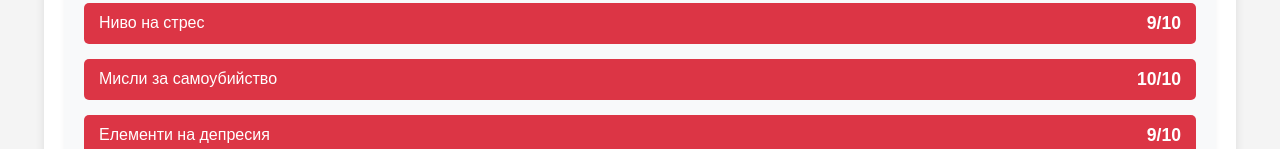
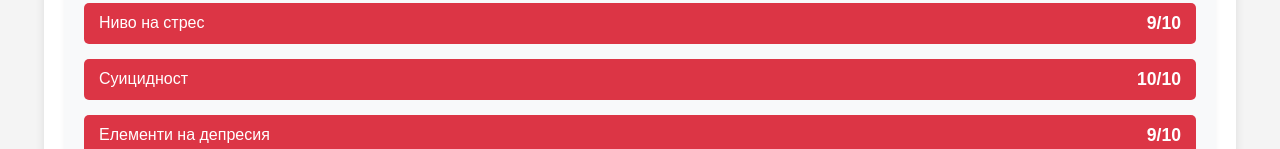
Before and after one commit to Diegoes7/hackathon_app, a React (Create React App) app: page / in a window 1280 px wide. Both pictures are taken after a click on the button "Генерирай доклад". Shown: the part 650-799 px from the top of the page. Built offline with nearby package versions, Linux system fonts and the light colour scheme.

Commit message:
add new func

```diff
--- a/src/components/mentalHealth/MentalHealthReport.tsx
+++ b/src/components/mentalHealth/MentalHealthReport.tsx
@@ -133,7 +133,7 @@ const MentalHealthReport: React.FC<MentalHealthReportProps> = ({
 	const labelsBG: { [key: string]: string } = {
 		'Aggression Rate': 'Ниво на агресия',
 		'Emotional Status': 'Ниво на стрес',
-		'Suicide Thinking': 'Мисли за самоубийство',
+		'Suicide Thinking': 'Суицидност',
 		'Mental Health Stability': 'Елементи на депресия',
 		'Social Interaction': 'Интровертност',
 	};
```
